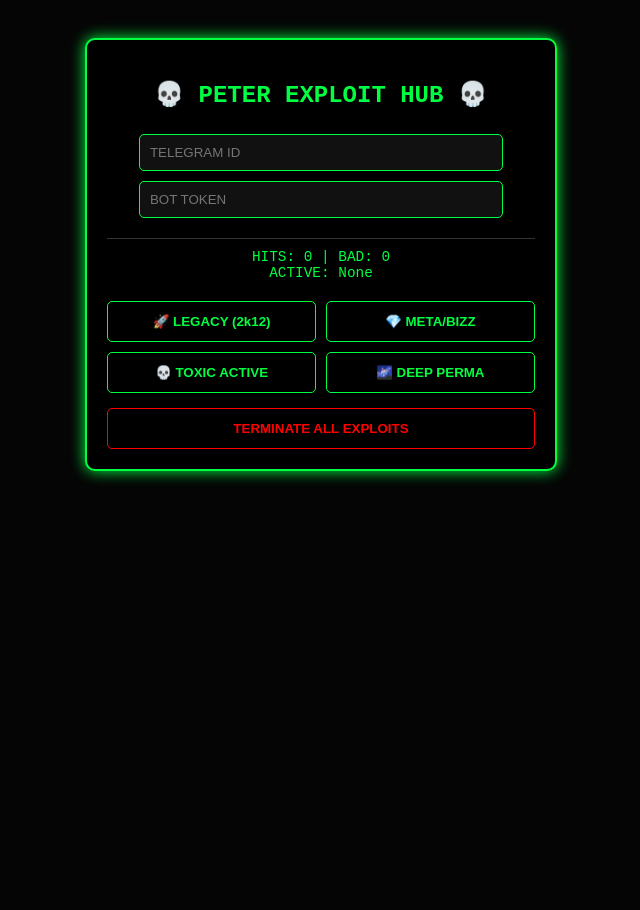
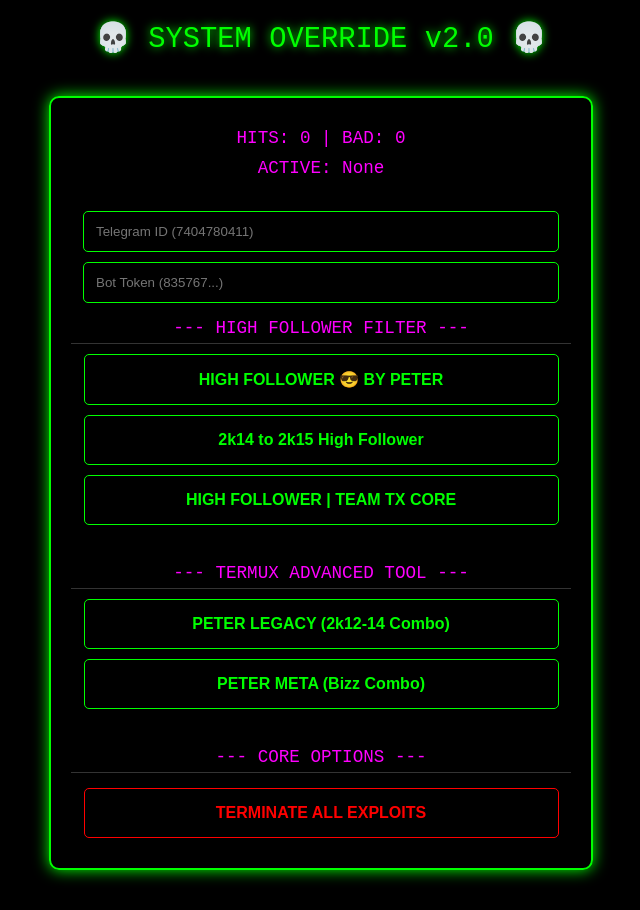
Before and after one commit to 7codewithtony-cmd/system-override-v2, a Flask app: page / in a window 1280 px wide. Shown: the whole page, without its empty margins (319-959 px from the left). Before the commit the page ends 483 px from the top, so only its background shows below. Run offline with Flask 3, Linux system fonts and the light colour scheme.

Commit message:
Revamp index.html for SYSTEM OVERRIDE v2.0
Updated the HTML structure and styles for the new version of the exploit hub, including changes to the title, layout, and button functionalities.

```diff
--- a/JACKING WEB/templates/index.html
+++ b/JACKING WEB/templates/index.html
@@ -1,42 +1,77 @@
 <!DOCTYPE html>
-<html>
+<html lang="en">
 <head>
-    <title>PETER EXPLOIT HUB v2.0</title>
+    <meta charset="UTF-8">
     <meta name="viewport" content="width=device-width, initial-scale=1.0">
+    <title>SYSTEM OVERRIDE v2.0 | PETER EDITION</title>
     <style>
-        body { background: #050505; color: #00ff41; font-family: 'Courier New', monospace; text-align: center; }
-        .box { border: 2px solid #00ff41; padding: 20px; display: inline-block; border-radius: 10px; margin-top: 30px; box-shadow: 0 0 15px #00ff41; background: #000; }
-        input { background: #111; border: 1px solid #00ff41; color: #fff; padding: 10px; width: 80%; margin: 5px; border-radius: 5px; }
-        .grid { display: grid; grid-template-columns: 1fr 1fr; gap: 10px; margin-top: 20px; }
-        .btn { padding: 12px; border: 1px solid #00ff41; background: transparent; color: #00ff41; cursor: pointer; font-weight: bold; border-radius: 5px; }
-        .btn:hover { background: #00ff41; color: #000; }
-        .stop { border-color: #ff0000; color: #ff0000; margin-top: 15px; width: 100%; }
-        .status-panel { margin-top: 15px; font-size: 0.9em; border-top: 1px solid #333; padding-top: 10px; }
+        body { background-color: #000; color: #00ff00; font-family: 'Courier New', monospace; text-align: center; margin: 0; padding: 20px; overflow-x: hidden; }
+        .logo { font-size: 1.8em; color: #00ff00; text-shadow: 0 0 10px #00ff00; margin-bottom: 20px; }
+        .panel { border: 2px solid #00ff00; padding: 20px; display: inline-block; border-radius: 10px; box-shadow: 0 0 15px #00ff00; background-color: rgba(0,0,0,0.9); width: 90%; max-width: 500px; margin: 20px 0; }
+        input { background: transparent; border: 1px solid #00ff00; color: #fff; padding: 12px; margin: 5px; border-radius: 5px; width: 90%; }
+        .btn { display: block; width: 95%; padding: 15px; margin: 10px auto; border: 1px solid #00ff00; background: transparent; color: #00ff00; cursor: pointer; font-weight: bold; border-radius: 5px; font-size: 1em; }
+        .btn:hover { background: #00ff00; color: #000; }
+        .stop { border-color: red; color: red; margin-top: 15px; }
+        .stop:hover { background: red; color: #fff; }
+        .stats { margin: 10px; font-size: 1.1em; color: #ff00ff; }
+
+        #matrix-canvas { position: fixed; top: 0; left: 0; width: 100vw; height: 100vh; z-index: -1; }
+        .section-title { font-size: 1.1em; color: #ff00ff; border-bottom: 1px solid #333; margin-top: 10px; padding-bottom: 5px; }
+
+        @media (max-width: 600px) {
+            .logo { font-size: 1.5em; }
+            .panel { width: 95%; padding: 10px; }
+            .btn { font-size: 0.9em; padding: 12px; }
+        }
     </style>
 </head>
 <body>
-    <div class="box">
-        <h2>💀 PETER EXPLOIT HUB 💀</h2>
+    <canvas id="matrix-canvas"></canvas>
+    <div class="logo">💀 SYSTEM OVERRIDE v2.0 💀</div>
 
-        <input type="text" id="id" placeholder="TELEGRAM ID">
-        <input type="text" id="token" placeholder="BOT TOKEN">
-
-        <div class="status-panel">
-            HITS: <span id="hits">0</span> | BAD: <span id="bad">0</span><br>
-            ACTIVE: <span id="active">None</span>
-        </div>
-
-        <div class="grid">
-            <button class="btn" onclick="start('legacy')">🚀 LEGACY (2k12)</button>
-            <button class="btn" onclick="start('meta')">💎 META/BIZZ</button>
-            <button class="btn" onclick="start('toxic')">💀 TOXIC ACTIVE</button>
-            <button class="btn" onclick="start('deep')">🌌 DEEP PERMA</button>
-        </div>
-
+    <div class="panel">
+        <div class="stats">HITS: <span id="hits">0</span> | BAD: <span id="bad">0</span></div>
+        <div class="stats">ACTIVE: <span id="active">None</span></div>
+        <br>
+        <input type="text" id="id" placeholder="Telegram ID (7404780411)">
+        <input type="text" id="token" placeholder="Bot Token (835767...)">
+        <br>
+        <div class="section-title">--- HIGH FOLLOWER FILTER ---</div>
+        <button class="btn" onclick="start('btn1')">HIGH FOLLOWER 😎 BY PETER</button>
+        <button class="btn" onclick="start('btn2')">2k14 to 2k15 High Follower</button>
+        <button class="btn" onclick="start('btn3')">HIGH FOLLOWER | TEAM TX CORE</button>
+        <br>
+        <div class="section-title">--- TERMUX ADVANCED TOOL ---</div>
+        <button class="btn" onclick="start('legacy')">PETER LEGACY (2k12-14 Combo)</button>
+        <button class="btn" onclick="start('meta')">PETER META (Bizz Combo)</button>
+        <br>
+        <div class="section-title">--- CORE OPTIONS ---</div>
         <button class="btn stop" onclick="stopAll()">TERMINATE ALL EXPLOITS</button>
     </div>
 
     <script>
+        const canvas = document.getElementById('matrix-canvas');
+        const ctx = canvas.getContext('get_context_2d');
+        canvas.width = window.innerWidth;
+        canvas.height = window.innerHeight;
+        const letters = "ABCDEFGHIJKLMNOPQRSTUVWXYZ0123456789".split("");
+        const fontSize = 16;
+        const columns = canvas.width / fontSize;
+        const drops = [];
+        for (let x = 0; x < columns; x++) drops[x] = 1;
+        function draw() {
+            ctx.fillStyle = "rgba(0,0,0,0.05)";
+            ctx.fillRect(0, 0, canvas.width, canvas.height);
+            ctx.fillStyle = "#0F0"; ctx.font = fontSize + "px Courier New";
+            for (let i = 0; i < drops.length; i++) {
+                const text = letters[Math.floor(Math.random() * letters.length)];
+                ctx.fillText(text, i * fontSize, drops[i] * fontSize);
+                if (drops[i] * fontSize > canvas.height && Math.random() > 0.975) drops[i] = 0;
+                drops[i]++;
+            }
+        }
+        setInterval(draw, 33);
+
         function start(script) {
             const id = document.getElementById('id').value;
             const token = document.getElementById('token').value;
```
